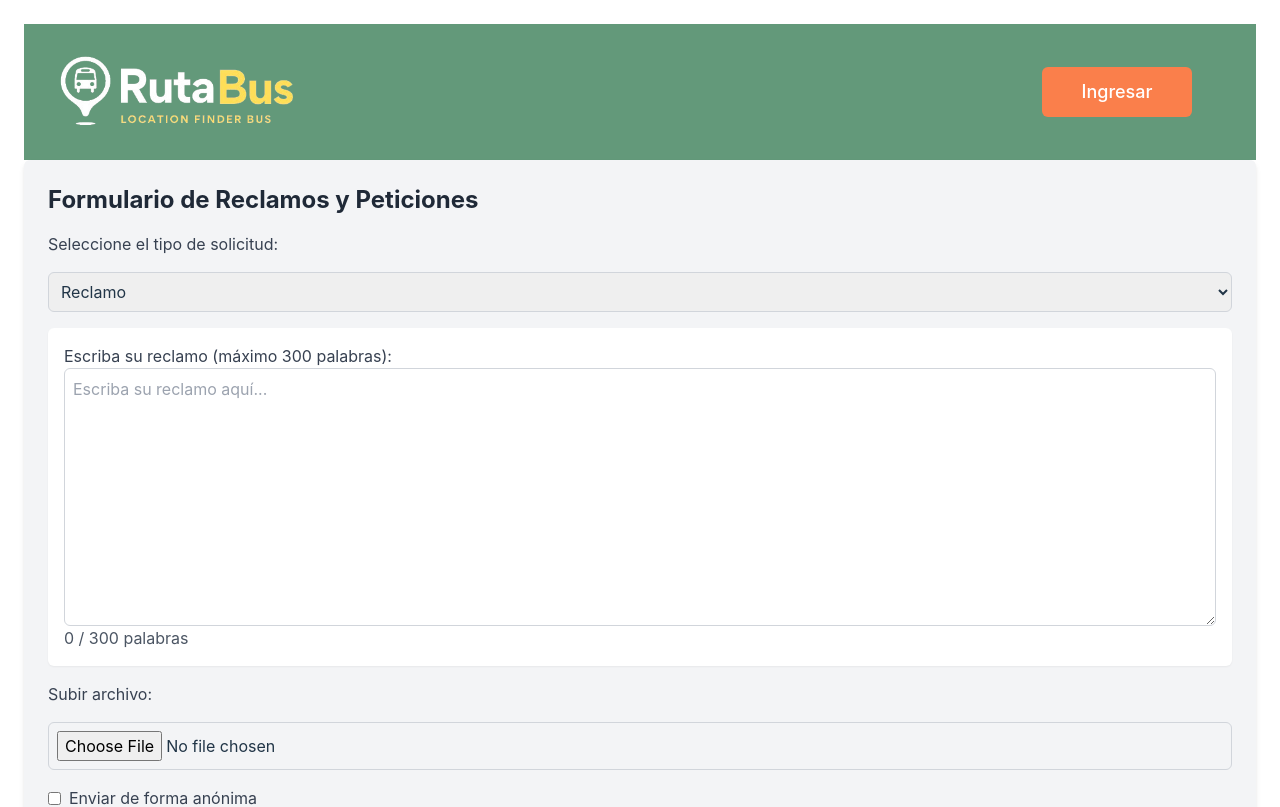
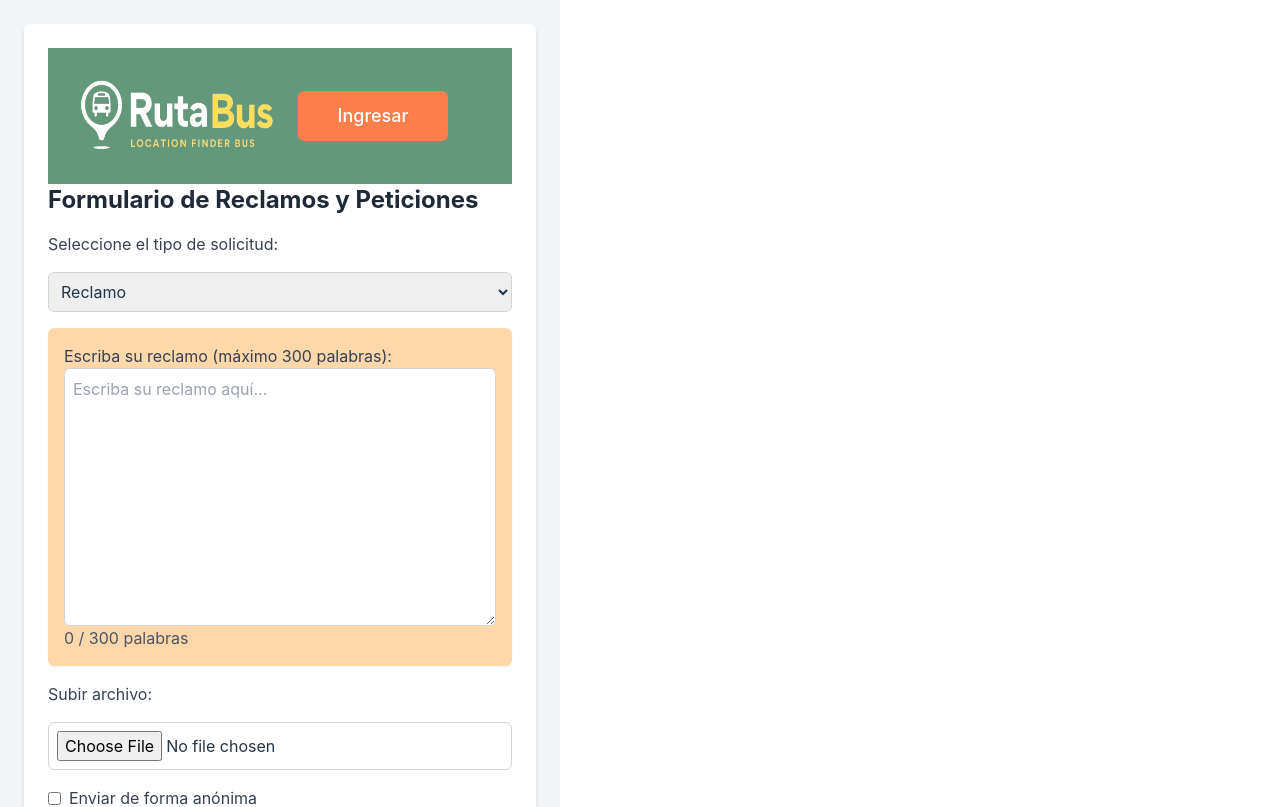
Before and after one commit to Proyecto-RutaBus/Proyecto-RutaBus, a React (Vite) app in the folder client_/: page /reclamos in a window 1280 px wide. Shown: the top 807 px of the page. Built offline with nearby package versions, Linux system fonts and the light colour scheme; the HTML template or start-up script is replaced by a standard one.

Commit message:
se estan arreglando estilos de la pagina reclamos

```diff
--- a/client_/src/views/ReclamosPeticiones.jsx
+++ b/client_/src/views/ReclamosPeticiones.jsx
@@ -1,5 +1,5 @@
 import React, { useState } from "react";
-import Header from '../components/Header';
+import Header from "../components/Header";
 import Footer from "../components/Footer";
 import "../style.css";
 
@@ -32,13 +32,18 @@ export const ReclamosPeticiones = () => {
   };
 
   return (
-    <div className="container mx-auto p-6">
+    <div className="min-h-screen bg-gray-100 flex justify-center items-center p-6">
+      <div className="bg-white p-6 rounded-md shadow-md max-w-lg w-full">
         <Header /> {/* Se agregó el Header */}
-      <main className="bg-gray-100 p-6 rounded-md shadow-md">
+        <main>
           <h1 className="text-2xl font-bold text-gray-800 mb-4">
             Formulario de Reclamos y Peticiones
           </h1>
-        <form id="solicitudForm" onSubmit={handleSubmit} className="space-y-4">
+          <form
+            id="solicitudForm"
+            onSubmit={handleSubmit}
+            className="space-y-4"
+          >
             <label htmlFor="tipo" className="block text-gray-700">
               Seleccione el tipo de solicitud:
             </label>
@@ -56,7 +61,7 @@ export const ReclamosPeticiones = () => {
             {tipo === "reclamo" && (
               <div
                 id="reclamoSection"
-              className="bg-white p-4 rounded-md shadow-sm"
+                className="bg-orange-200 p-4 rounded-md shadow-sm"
               >
                 <label htmlFor="reclamo" className="block text-gray-700">
                   Escriba su reclamo (máximo 300 palabras):
@@ -65,7 +70,7 @@ export const ReclamosPeticiones = () => {
                   id="reclamo"
                   name="reclamo"
                   rows="10"
-                maxLength="3000"
+                  maxLength="300"
                   placeholder="Escriba su reclamo aquí..."
                   value={reclamo}
                   onChange={handleReclamoChange}
@@ -78,7 +83,7 @@ export const ReclamosPeticiones = () => {
             {tipo === "peticion" && (
               <div
                 id="peticionSection"
-              className="bg-white p-4 rounded-md shadow-sm"
+                className="bg-orange-200 p-4 rounded-md shadow-sm"
               >
                 <label htmlFor="peticion" className="block text-gray-700">
                   Escriba su petición (máximo 300 palabras):
@@ -87,13 +92,15 @@ export const ReclamosPeticiones = () => {
                   id="peticion"
                   name="peticion"
                   rows="10"
-                maxLength="3000"
+                  maxLength="300"
                   placeholder="Escriba su petición aquí..."
                   value={peticion}
                   onChange={handlePeticionChange}
                   className="block w-full p-2 border border-gray-300 rounded-md"
                 />
-              <p className="text-gray-600">{peticion.length} / 300 palabras</p>
+                <p className="text-gray-600">
+                  {peticion.length} / 300 palabras
+                </p>
               </div>
             )}
 
@@ -130,10 +137,9 @@ export const ReclamosPeticiones = () => {
               Enviar
             </button>
           </form>
-        {/* Notificación condicional */}
-        {/* Aquí podrías usar estado para mostrar la notificación si es necesario */}
         </main>
         <Footer /> {/* Se agregó el Footer */}
       </div>
+    </div>
   );
 };
```
Lines whose indentation alone changed are shown as unchanged.
